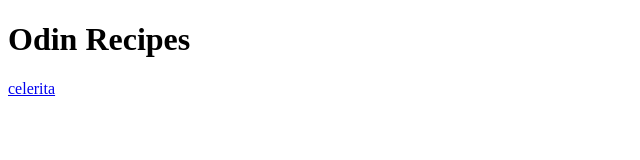
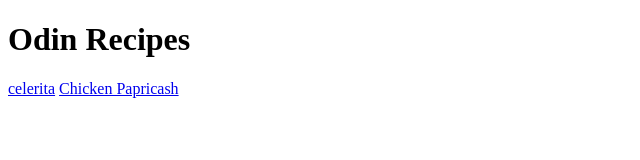
Before and after one commit to Kadunapikin/odin-recipes, a plain HTML site: page index.html in a window 1280 px wide. Shown: the whole page, without its empty margins (0-640 px from the left). Drawn offline with Linux system fonts and the light colour scheme.

Commit message:
add a relative link to chickenpaprikash.html page on index.html page

```diff
--- a/index.html
+++ b/index.html
@@ -7,6 +7,7 @@
     <body>
         <h1>Odin Recipes</h1>
         <a href="recipes/celerita.html">celerita</a>
+        <a href="recipes/chickenpaprikash.html">Chicken Papricash</a>
 
     </body>
 
```
